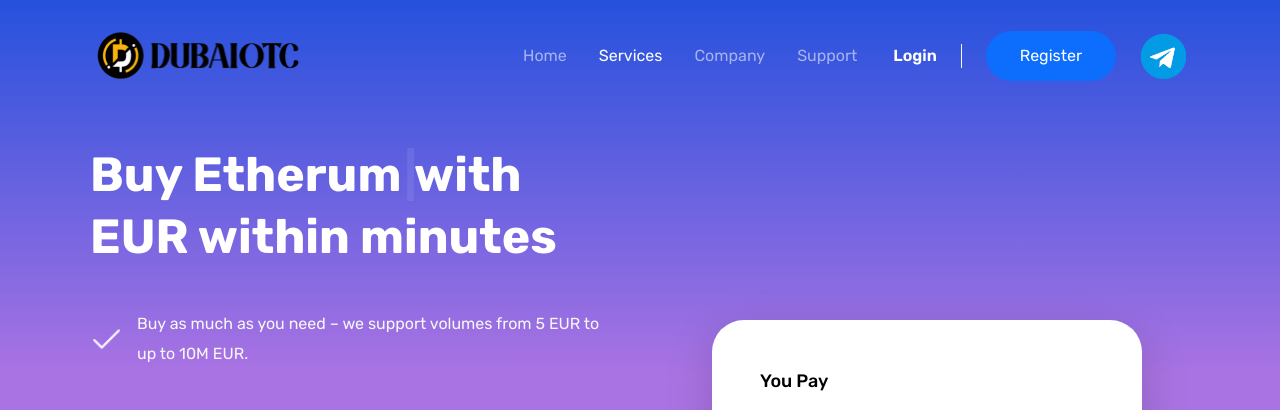
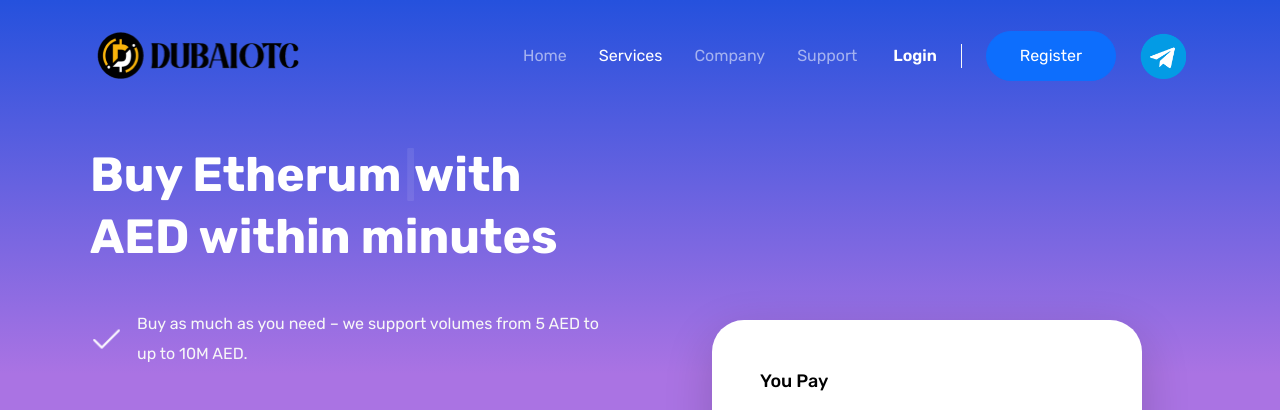
Before and after one commit to Saad3092003/DubaiOTC, a Next.js app: page /service in a window 1280 px wide. Shown: the top 410 px of the page. Built offline with nearby package versions, Linux system fonts and the light colour scheme; no server answers.

Commit message:
EUR removed from site

```diff
--- a/src/app/service/page.jsx
+++ b/src/app/service/page.jsx
@@ -37,7 +37,7 @@ const Features = () => {
               <div className="gap-41 d-flex flex-column">
                 <div className="Heading01 text-h1">
                   Buy <Type />
-                  with EUR within minutes
+                  with AED within minutes
                 </div>
                 <div className="d-flex gap-15 align-items-center">
                   <div>
@@ -49,8 +49,8 @@ const Features = () => {
                     />
                   </div>
                   <div className="Paragraph" style={{ color: "#f7f7f7" }}>
-                    Buy as much as you need – we support volumes from 5 EUR to
-                    up to 10M EUR.
+                    Buy as much as you need – we support volumes from 5 AED to
+                    up to 10M AED.
                   </div>
                 </div>
                 <div className="d-flex gap-15 align-items-center">
@@ -304,7 +304,7 @@ const Features = () => {
                   <div className="Paragraph">
                     Our platform provides SEPA transfers for seamless B2B & B2C
                     transactions, accessible from P2P platforms and directly
-                    through our official Telegram. Enjoy hassle-free European
+                    through our official Telegram. Enjoy hassle-free AED
                     transactions with our SEPA payment services.
                   </div>
                 </div>
--- a/src/app/support/page.jsx
+++ b/src/app/support/page.jsx
@@ -512,8 +512,8 @@ const Support = () => {
                 data-bs-parent="#accordionExample2"
               >
                 <div className="accordion-body">
-                  Yes, We do accept AED,USD,EUR & INR Currenctly, We are working
-                  to Accomodate More payment Options.
+                  Yes, We do accept AED,USD & INR Currenctly, We are working to
+                  Accomodate More payment Options.
                 </div>
               </div>
             </div>
--- a/src/components/Temp.jsx
+++ b/src/components/Temp.jsx
@@ -622,11 +622,9 @@ export const Temp = () => {
                     </div>
                     <div className="Paragraphmd">UAE Local bank transfer </div>
                     <div className="Paragraphmd">International SWIFT</div>
-                    <div className="Paragraphmd">EUR SEPA</div>
                     <div className="Paragraphmd">AED CASH</div>
                     <div className="Paragraphmd">INR CASH</div>
                     <div className="Paragraphmd">USD CASH</div>
-                    <div className="Paragraphmd">EUR CASH</div>
                   </div>
                 </div>
               </div>
```
